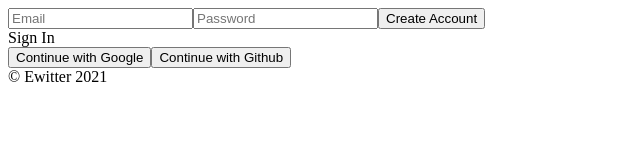
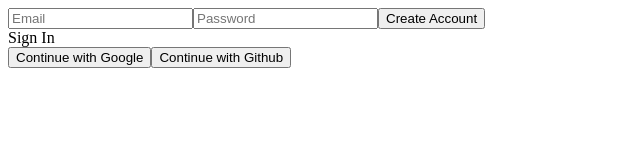
Before and after one commit to Enterprise09/ewitter, a React (Create React App) app: page / in a window 1280 px wide. Shown: the top 160 px of the page, without its empty margins (0-640 px from the left). Built offline with nearby package versions, Linux system fonts and the light colour scheme; no server answers.

Commit message:
remove footer

```diff
--- a/src/components/App.js
+++ b/src/components/App.js
@@ -21,7 +21,6 @@ function App() {
         ) : (
           "Initializing . . . "
         )}
-        <footer>&copy; Ewitter {new Date().getFullYear()}</footer>
       </>
     </div>
   );
```
